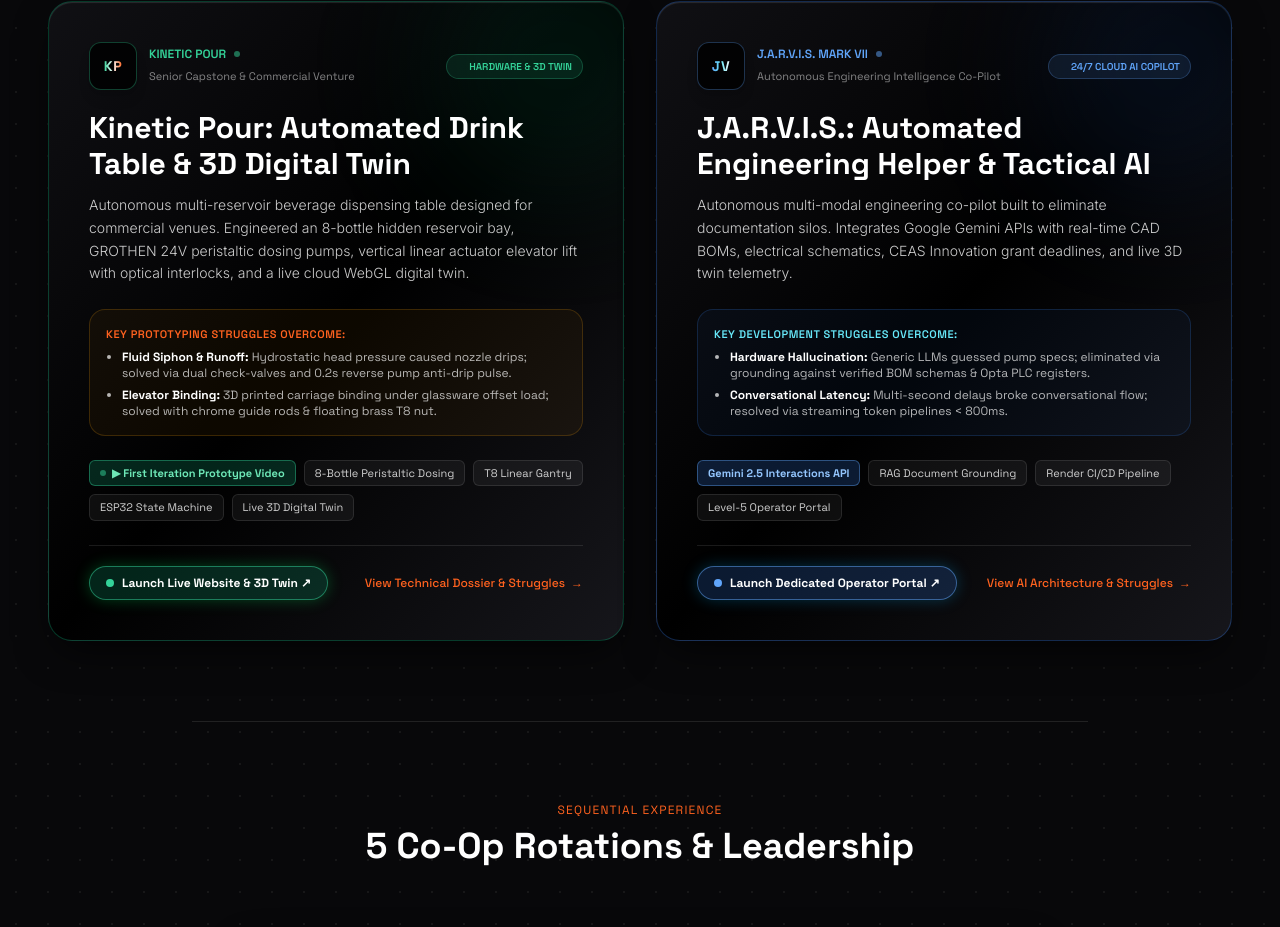
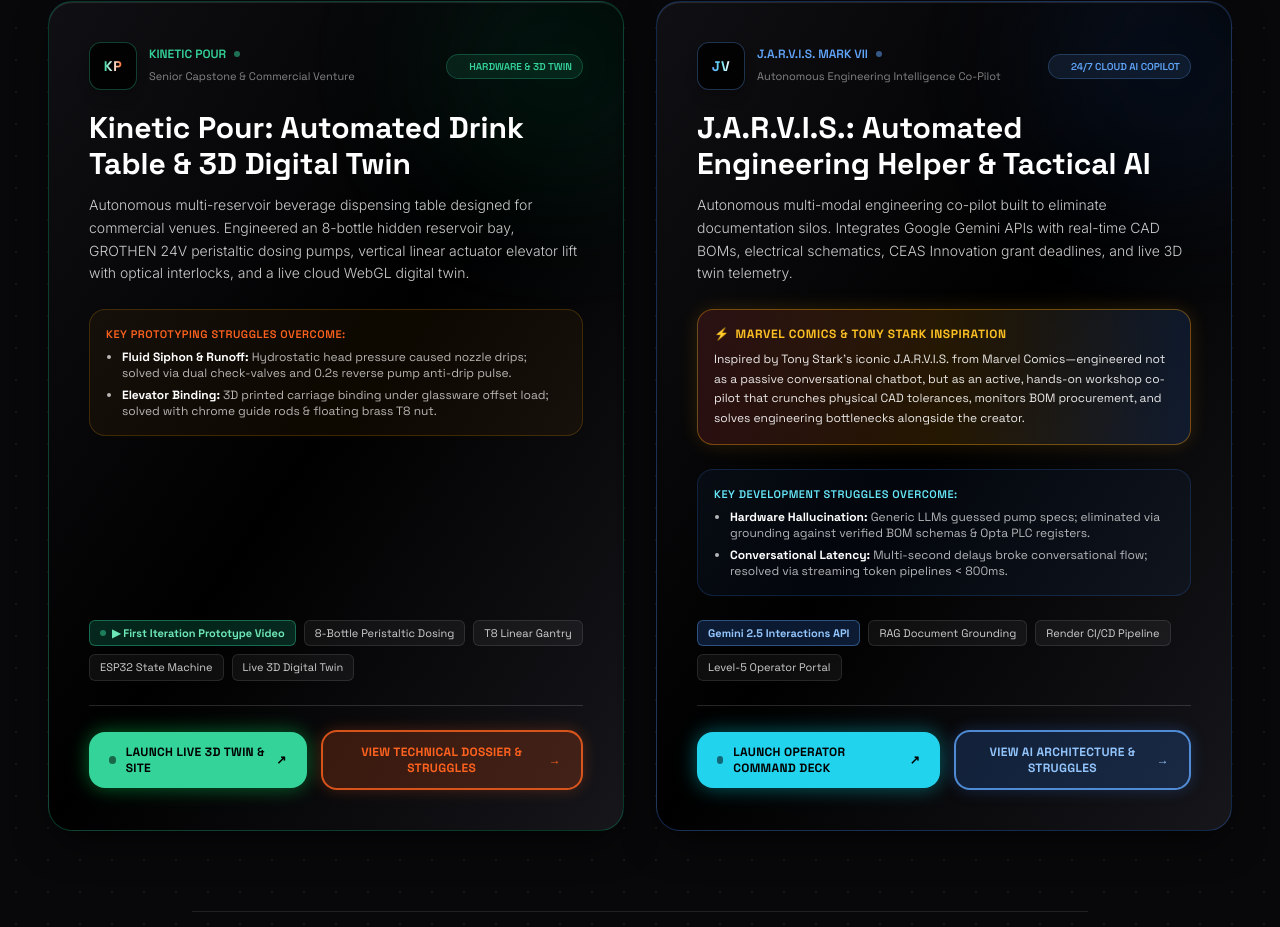
Before and after one commit to Rohendhar/portfolio, a plain HTML site: page portfolio/index.html in a window 1280 px wide. Shown: the part 3220-4147 px from the top of the page. Drawn offline with nearby package versions, Linux system fonts and the light colour scheme.

Commit message:
Make card buttons prominent and bold, replace inventions with autonomous systems, and add Marvel Comics Tony Stark inspiration to JARVIS

```diff
--- a/portfolio/index.html
+++ b/portfolio/index.html
@@ -729,7 +729,7 @@
         <span class="w-2.5 h-2.5 rounded-full bg-emerald-400 animate-pulse"></span>
         <span class="text-xs font-mono uppercase tracking-widest text-emerald-400">Autonomous Systems &amp; Entrepreneurial Ventures</span>
       </div>
-      <h2 class="text-3xl sm:text-5xl font-display font-bold text-white tracking-tight">Side Projects &amp; AI Inventions</h2>
+      <h2 class="text-3xl sm:text-5xl font-display font-bold text-white tracking-tight">Side Projects &amp; Autonomous Systems</h2>
       <p class="text-sm sm:text-base text-white/70 font-light mt-3 max-w-3xl font-mono leading-relaxed">
         Full electro-mechanical builds, real-world prototyping struggles overcome, and AI automation engines designed to solve physical and operational bottlenecks from scratch.
       </p>
@@ -786,15 +786,19 @@
             <span class="text-[11px] font-mono px-2.5 py-1 rounded-md bg-white/5 border border-white/10 text-white/80">Live 3D Digital Twin</span>
           </div>
 
-          <div class="pt-5 border-t border-white/10 flex flex-wrap items-center justify-between gap-4">
-            <a href="https://avengers-jarvis.onrender.com" target="_blank" rel="noopener noreferrer" onclick="event.stopPropagation()" class="glass-pill px-4 py-2 rounded-full text-white bg-emerald-500/20 border border-emerald-400/50 hover:bg-emerald-400 hover:text-black transition-all font-mono text-xs font-bold flex items-center gap-2 shadow-[0_0_15px_rgba(0,255,102,0.25)]">
-              <span class="w-2 h-2 rounded-full bg-emerald-400"></span>
-              <span>Launch Live Website &amp; 3D Twin ↗</span>
+          <div class="pt-6 border-t border-white/15 flex flex-col sm:flex-row items-stretch sm:items-center justify-between gap-3.5">
+            <!-- Primary Launch Button: Bold High-Contrast Emerald -->
+            <a href="https://avengers-jarvis.onrender.com" target="_blank" rel="noopener noreferrer" onclick="event.stopPropagation()" class="px-5 py-3 rounded-2xl text-black bg-emerald-400 hover:bg-emerald-300 font-mono text-xs font-black flex items-center justify-center gap-2.5 shadow-[0_0_20px_rgba(0,255,102,0.4)] hover:shadow-[0_0_30px_rgba(0,255,102,0.65)] hover:-translate-y-0.5 active:translate-y-0 transition-all uppercase tracking-wide">
+              <span class="w-2 h-2 rounded-full bg-black animate-pulse"></span>
+              <span>Launch Live 3D Twin &amp; Site</span>
+              <span class="font-bold">↗</span>
             </a>
-            <div class="flex items-center gap-1.5 text-xs text-monopo-amber font-mono font-medium">
+
+            <!-- Secondary Dossier Button: High-Contrast Amber Action Button -->
+            <button type="button" onclick="openModal('modal-capstone-ai')" class="px-5 py-3 rounded-2xl text-monopo-amber bg-monopo-amber/20 hover:bg-monopo-amber hover:text-black border-2 border-monopo-amber/80 hover:border-monopo-amber font-mono text-xs font-black flex items-center justify-center gap-2 shadow-[0_0_15px_rgba(255,98,31,0.25)] hover:shadow-[0_0_25px_rgba(255,98,31,0.5)] hover:-translate-y-0.5 active:translate-y-0 transition-all uppercase tracking-wide cursor-pointer">
               <span>View Technical Dossier &amp; Struggles</span>
-              <span class="group-hover:translate-x-1 transition-transform">→</span>
-            </div>
+              <span class="group-hover:translate-x-1 transition-transform font-bold">→</span>
+            </button>
           </div>
         </div>
       </div>
@@ -829,7 +833,19 @@
             Autonomous multi-modal engineering co-pilot built to eliminate documentation silos. Integrates Google Gemini APIs with real-time CAD BOMs, electrical schematics, CEAS Innovation grant deadlines, and live 3D twin telemetry.
           </p>
 
-          <!-- Struggles Spotlight Box -->
+<!-- Marvel Comics Inspiration Spotlight Box -->
+          <div class="p-4 rounded-2xl bg-gradient-to-r from-red-500/15 via-amber-500/15 to-blue-500/15 border border-amber-500/40 mb-6 shadow-[0_0_20px_rgba(255,170,0,0.15)]">
+            <div class="flex items-center gap-2 mb-2">
+              <span class="text-xs font-black text-amber-400 font-mono tracking-wider flex items-center gap-1.5 uppercase">
+                <span>⚡</span> Marvel Comics &amp; Tony Stark Inspiration
+              </span>
+            </div>
+            <p class="text-xs font-mono text-white/90 leading-relaxed">
+              Inspired by Tony Stark's iconic J.A.R.V.I.S. from Marvel Comics—engineered not as a passive conversational chatbot, but as an active, hands-on workshop co-pilot that crunches physical CAD tolerances, monitors BOM procurement, and solves engineering bottlenecks alongside the creator.
+            </p>
+          </div>
+
+                    <!-- Struggles Spotlight Box -->
           <div class="p-4 rounded-2xl bg-blue-500/[0.05] border border-blue-500/20 mb-6">
             <span class="text-[11px] font-mono text-cyan-300 uppercase tracking-wider font-semibold block mb-1.5">Key Development Struggles Overcome:</span>
             <ul class="text-xs font-mono text-white/70 space-y-1.5 list-disc pl-4">
@@ -847,16 +863,22 @@
             <span class="text-[11px] font-mono px-2.5 py-1 rounded-md bg-white/5 border border-white/10 text-white/80">Level-5 Operator Portal</span>
           </div>
 
-          <div class="pt-5 border-t border-white/10 flex flex-wrap items-center justify-between gap-4">
-            <a href="https://rohendhar.github.io/jarvis-operator/" target="_blank" rel="noopener noreferrer" onclick="event.stopPropagation()" class="glass-pill px-4 py-2 rounded-full text-white bg-blue-500/20 border border-blue-400/50 hover:bg-blue-400 hover:text-black transition-all font-mono text-xs font-bold flex items-center gap-2 shadow-[0_0_15px_rgba(0,180,255,0.25)]">
-              <span class="w-2 h-2 rounded-full bg-blue-400"></span>
-              <span>Launch Dedicated Operator Portal ↗</span>
+<div class="pt-6 border-t border-white/15 flex flex-col sm:flex-row items-stretch sm:items-center justify-between gap-3.5">
+            <!-- Primary Launch Button: Bold High-Contrast Cyan -->
+            <a href="https://rohendhar.github.io/jarvis-operator/" target="_blank" rel="noopener noreferrer" onclick="event.stopPropagation()" class="px-5 py-3 rounded-2xl text-black bg-cyan-400 hover:bg-cyan-300 font-mono text-xs font-black flex items-center justify-center gap-2.5 shadow-[0_0_20px_rgba(0,240,255,0.4)] hover:shadow-[0_0_30px_rgba(0,240,255,0.65)] hover:-translate-y-0.5 active:translate-y-0 transition-all uppercase tracking-wide">
+              <span class="w-2 h-2 rounded-full bg-black animate-pulse"></span>
+              <span>Launch Operator Command Deck</span>
+              <span class="font-bold">↗</span>
             </a>
-            <div class="flex items-center gap-1.5 text-xs text-monopo-amber font-mono font-medium">
+
+            <!-- Secondary Dossier Button: High-Contrast Blue Action Button -->
+            <button type="button" onclick="openModal('modal-jarvis-ai')" class="px-5 py-3 rounded-2xl text-blue-300 bg-blue-500/20 hover:bg-blue-400 hover:text-black border-2 border-blue-400/80 hover:border-blue-400 font-mono text-xs font-black flex items-center justify-center gap-2 shadow-[0_0_15px_rgba(59,130,246,0.25)] hover:shadow-[0_0_25px_rgba(59,130,246,0.5)] hover:-translate-y-0.5 active:translate-y-0 transition-all uppercase tracking-wide cursor-pointer">
               <span>View AI Architecture &amp; Struggles</span>
-              <span class="group-hover:translate-x-1 transition-transform">→</span>
-            </div>
-          </div>
+              <span class="group-hover:translate-x-1 transition-transform font-bold">→</span>
+            </button>
+          </div>
+        </div>
+      </div>
         </div>
       </div>
 
@@ -1451,6 +1473,7 @@
         role: 'Full-Stack AI Architect & Cloud Systems Engineer',
         liveUrl: 'https://avengers-jarvis.onrender.com',
         operatorUrl: 'https://rohendhar.github.io/jarvis-operator/',
+        inspiration: `Growing up fascinated by Marvel Comics and Tony Stark's workshop in Iron Man, I was obsessed with the concept of J.A.R.V.I.S. (Just A Rather Very Intelligent System)—an AI that wasn't merely a passive search bar or conversational chatbot, but an active, hands-on mechanical engineering partner. In the comics and films, Stark didn't just ask J.A.R.V.I.S. for trivia; J.A.R.V.I.S. projected holographic CAD assemblies, calculated real-time structural tolerances, monitored shop-floor telemetry, and diagnosed hardware faults on the fly.\n\nWhen our Senior Capstone team (Team Avengers) began engineering the complex 8-bottle Kinetic Pour robotic table—facing intricate fluidic siphoning equations, high-torque lead-screw kinematics, ESP32 PLC state machines, and tight innovation challenge deadlines—I saw our team drowning in fragmented spreadsheets, lost CAD revisions, and disparate component datasheets. I asked myself: Why shouldn't our engineering team have our own real-life J.A.R.V.I.S.?\n\nI channeled that childhood Marvel inspiration directly into reality. Leveraging Google's latest Gemini 2.5 Interactions API, I anchored the system against our complete Bill of Materials (BOM), fluid circuit schematics, and PLC state machine documentation. J.A.R.V.I.S. was transformed from a comic book fantasy into an autonomous 24/7 engineering co-pilot that answers recruiter questions, audits electrical pinouts, and commands our 3D WebGL digital twin in real time.`,
         challenge: 'Complex hardware and capstone teams face severe documentation silos: critical CAD files, electrical pinouts, BOM procurement deadlines, and grant requirements get buried across spreadsheets and emails. External evaluators, sponsors, and recruiters also lack an instant way to explore technical architecture.',
         solution: 'Built J.A.R.V.I.S. (Joint Autonomous Real-Time Voice & Information System), an automated AI co-pilot powered by Google Gemini APIs. Deployed as a resilient cloud backend on Render with GitHub CI/CD, integrated with live 3D WebGL telemetry, and equipped with a Level-5 tactical operator command deck.',
         struggles: [
@@ -1519,6 +1542,16 @@
         ` : ''}
 
         <div class="space-y-6 text-sm text-white/80 leading-relaxed font-light">
+${data.inspiration ? `
+            <div class="p-5 rounded-2xl bg-gradient-to-br from-amber-500/10 via-red-500/10 to-blue-500/10 border-2 border-amber-500/40 my-6 shadow-[0_0_25px_rgba(255,170,0,0.15)]">
+              <div class="flex items-center gap-2.5 mb-2.5">
+                <span class="w-3 h-3 rounded-full bg-amber-400 animate-pulse"></span>
+                <h4 class="font-display font-black text-amber-400 text-sm uppercase tracking-wider">Marvel Comics Inspiration // From Fiction to Hardware Reality</h4>
+              </div>
+              <p class="font-mono text-xs text-white/90 leading-relaxed whitespace-pre-line">${data.inspiration}</p>
+            </div>
+          ` : ''}
+
           <div>
             <h4 class="font-display font-bold text-white text-base mb-1">The Operational Challenge</h4>
             <p>${data.challenge}</p>
```
